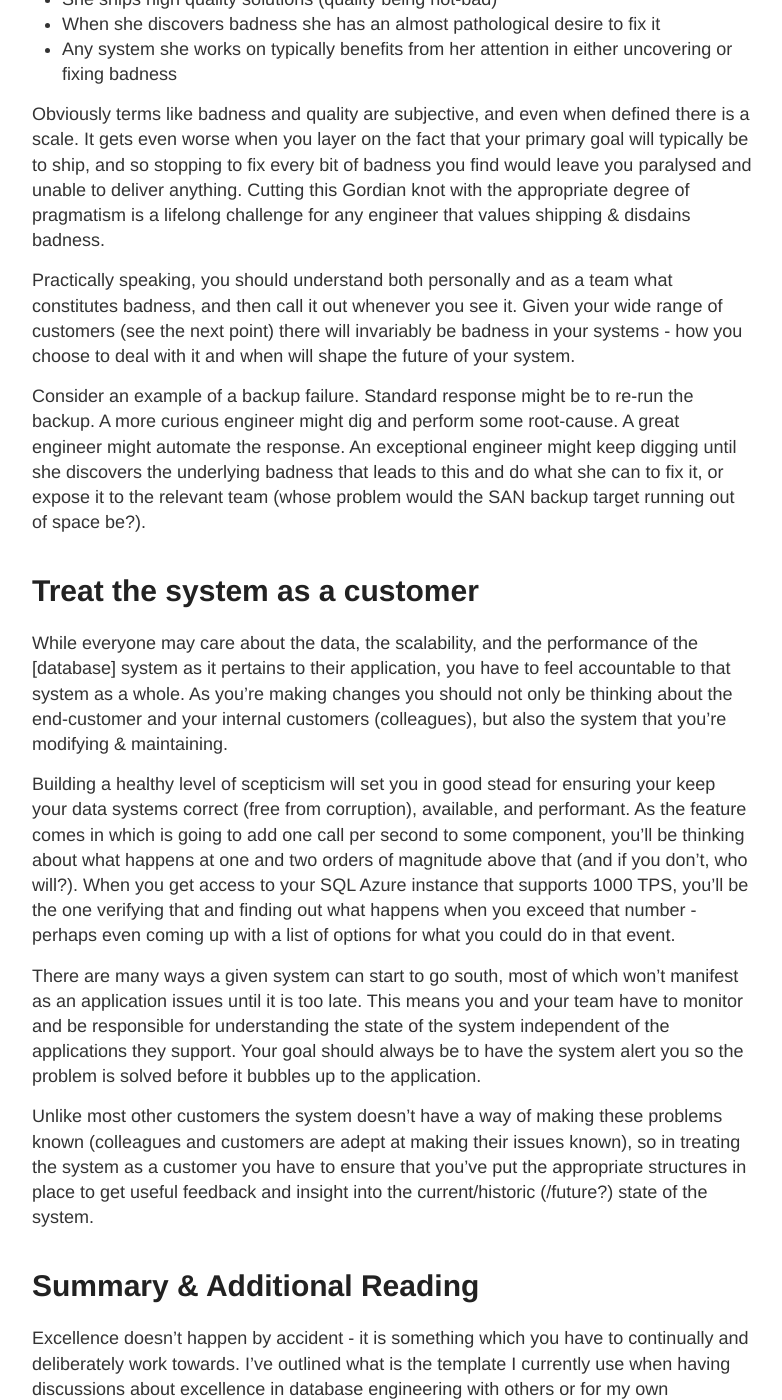
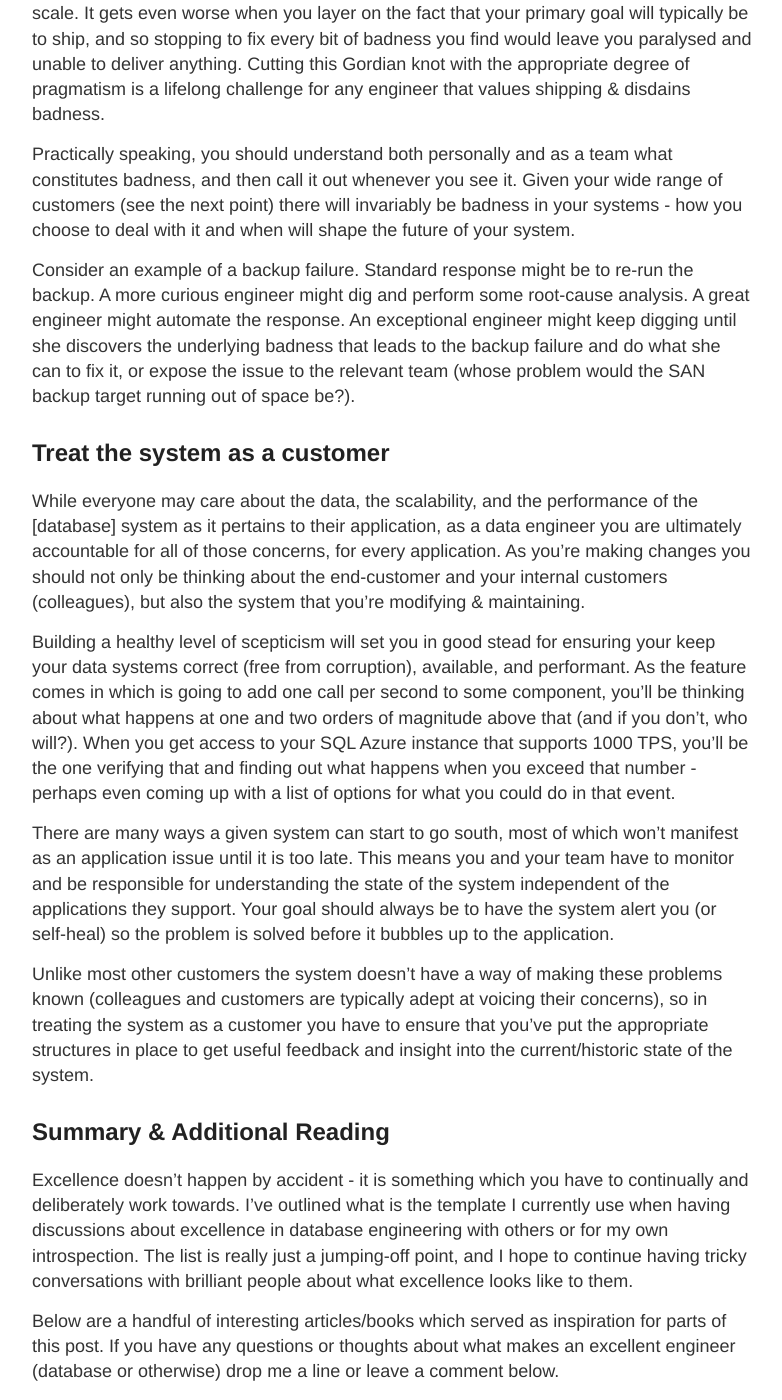
Before and after one commit to taddison/tjaddison.com, a Jekyll site: the page built from _posts/2016-10-09-What-makes-an-excellent-database-engineer.md, in a window 1280 px wide and 1400 px high, scrolled down 3153 px. Shown: the whole window, without its empty margins (248-1030 px from the left). Built offline with Jekyll 4.4.1, drawn with Linux system fonts in a browser that asks for light colours; comment, search, counter and statistics services are not loaded; some of the changed text lies outside the part shown.

Commit message:
Copy edit

```diff
--- a/_posts/2016-10-09-What-makes-an-excellent-database-engineer.md
+++ b/_posts/2016-10-09-What-makes-an-excellent-database-engineer.md
@@ -21,23 +21,23 @@ This is largely based on the role of a database engineer who is both a developer
 
 Each item is discussed in more detail below.
 
-# Deep technical mastery of one or more areas
+## Deep technical mastery of one or more areas
 
 A whole heap of other qualities are rolled up into this goal.  The fact this goal is never actually finished (can anyone ever say they're _finished_ learning about query optimisation? How long would that statement be valid for?) means you need to be both humble in accepting you have something to learn, and curious enough to keep you digging into that area.
 
 Each additional level of mastery means you're now able to teach that area to other people (teaching/speaking/writing about an area at level N requires level N+1 knowledge), that you're able to work in that area with reduced effort and increased confidence, and that any project which interacts with that area will benefit from your input.
 
-Database engineering excites me so much as it exposes a huge surface area for learning - you're at the confluence of academic research, hardware & software advances, product advances, as well as the disciplines of programming and systems architecture, and systems administration.  On top of all that sits the solution you'll build to solve a real problem, and knowing the foundations of what you build is going to help you deliver a better project (cost, performance, reliability).
+Database engineering excites me so much as it exposes a huge surface area for learning - you're at the confluence of academic research, hardware & software advances, product advances, as well as the disciplines of programming, systems architecture, and system administration.  On top of all that sits the solution you'll build to solve a real problem, and knowing the foundations of what you build is going to help you deliver a better project (cost, performance, reliability).
 
-# Broad knowledge of the platform and the ecosystem it works in
+## Broad knowledge of the platform and the ecosystem it works in
 
-You can't solve a problem using a tool you don't even know exists.  That's a rough analogy but it holds even when you start to stretch that up to the system level.  Consider the following changes SQL 2016 has brought (/will bring soon in some cases), which eliminate problems ranging from small code changes to entire systems.
+You can't solve a problem using a tool you don't even know exists.  That's a rough analogy but it holds even when you start to stretch that up to the system level.  Consider the following changes SQL 2016 has brought (or will bring soon in some cases), which eliminate problems ranging from small code changes to entire systems:
 
 - Native string split function
 - Query Store
 - Always Encrypted
 - Polybase
-- Power BI embedded SSRS
+- Power BI embedded in SSRS
 
 I've been involved in projects which have built, maintained, and ultimately deprecated various solutions which are all solved far more elegantly by something which is now part of the 'boxed' product.  It's so easy to delegate the responsibility of knowing this to architects/consultants, but the art of the possible is something each engineer needs to own for herself.
 
@@ -64,7 +64,7 @@ First and foremost we're problem solvers.  The best problem solvers I've worked
 
 Implicit in the above (but explicit in the title of this section) is that you're not just taking ownership of the data/data-tier.  This can really manifest when exploring other options - you might not be empowered to make process or application changes, but if fixing bad data can be better solved by modifying the application or business processes that input the data you owe it to the data to at least outline that option.  I'll talk more about the data (and the system) as a customer later.
 
-# Do not tolerate badness
+## Do not tolerate badness
 
 Unpacking that a bit, there are two ways in which this tendency will typically show up when working with an exceptional engineer:
 
@@ -76,19 +76,19 @@ Obviously terms like badness and quality are subjective, and even when defined t
 
 Practically speaking, you should understand both personally and as a team what constitutes badness, and then call it out whenever you see it.  Given your wide range of customers (see the next point) there will invariably be badness in your systems - how you choose to deal with it and when will shape the future of your system.
 
-Consider an example of a backup failure.  Standard response might be to re-run the backup.  A more curious engineer might dig and perform some root-cause.  A great engineer might automate the response.  An exceptional engineer might keep digging until she discovers the underlying badness that leads to this and do what she can to fix it, or expose it to the relevant team (whose problem would the SAN backup target running out of space be?).
+Consider an example of a backup failure.  Standard response might be to re-run the backup.  A more curious engineer might dig and perform some root-cause analysis.  A great engineer might automate the response.  An exceptional engineer might keep digging until she discovers the underlying badness that leads to the backup failure and do what she can to fix it, or expose the issue to the relevant team (whose problem would the SAN backup target running out of space be?).
 
-# Treat the system as a customer
+## Treat the system as a customer
 
-While everyone may care about the data, the scalability, and the performance of the [database] system as it pertains to their application, you have to feel accountable to that system as a whole.  As you're making changes you should not only be thinking about the end-customer and your internal customers (colleagues), but also the system that you're modifying & maintaining.
+While everyone may care about the data, the scalability, and the performance of the [database] system as it pertains to their application, as a data engineer you are ultimately accountable for all of those concerns, for every application.  As you're making changes you should not only be thinking about the end-customer and your internal customers (colleagues), but also the system that you're modifying & maintaining.
 
 Building a healthy level of scepticism will set you in good stead for ensuring your keep your data systems correct (free from corruption), available, and performant.  As the feature comes in which is going to add one call per second to some component, you'll be thinking about what happens at one and two orders of magnitude above that (and if you don't, who will?).  When you get access to your SQL Azure instance that supports 1000 TPS, you'll be the one verifying that and finding out what happens when you exceed that number - perhaps even coming up with a list of options for what you could do in that event.
 
-There are many ways a given system can start to go south, most of which won't manifest as an application issues until it is too late.  This means you and your team have to monitor and be responsible for understanding the state of the system independent of the applications they support.  Your goal should always be to have the system alert you so the problem is solved before it bubbles up to the application.
+There are many ways a given system can start to go south, most of which won't manifest as an application issue until it is too late.  This means you and your team have to monitor and be responsible for understanding the state of the system independent of the applications they support.  Your goal should always be to have the system alert you (or self-heal) so the problem is solved before it bubbles up to the application.
 
-Unlike most other customers the system doesn't have a way of making these problems known (colleagues and customers are adept at making their issues known), so in treating the system as a customer you have to ensure that you've put the appropriate structures in place to get useful feedback and insight into the current/historic (/future?) state of the system.
+Unlike most other customers the system doesn't have a way of making these problems known (colleagues and customers are typically adept at voicing their concerns), so in treating the system as a customer you have to ensure that you've put the appropriate structures in place to get useful feedback and insight into the current/historic state of the system.
 
-# Summary & Additional Reading
+## Summary & Additional Reading
 
 Excellence doesn't happen by accident - it is something which you have to continually and deliberately work towards.  I've outlined what is the template I currently use when having discussions about excellence in database engineering with others or for my own introspection.  The list is really just a jumping-off point, and I hope to continue having tricky conversations with brilliant people about what excellence looks like to them.
 
```
Also changed, not shown: other parts of _posts/2016-10-09-What-makes-an-excellent-database-engineer.md (+2 -2 lines).
